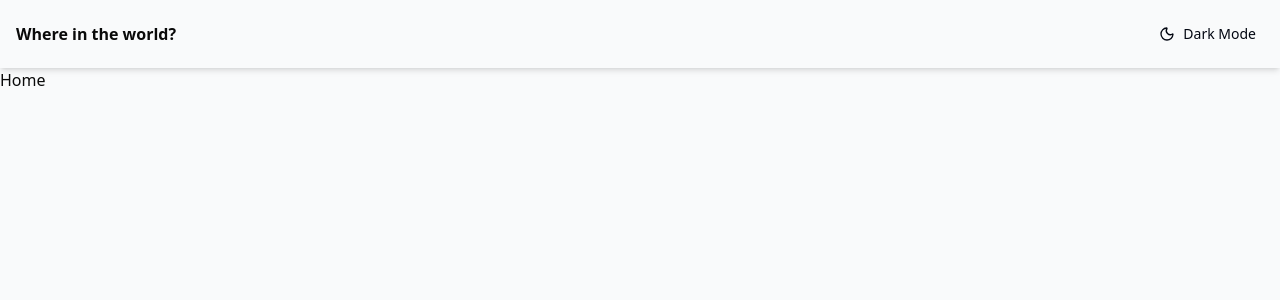
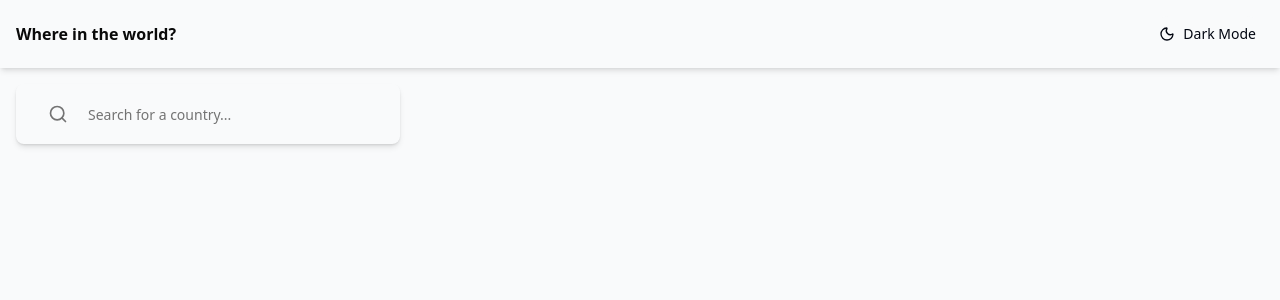
Before and after one commit to Psalmoking/rest-countries, a React (Vite) app: page / in a window 1280 px wide. Shown: the top 300 px of the page. Built offline with nearby package versions, Linux system fonts and the light colour scheme.

Commit message:
feat: add reusable SearchBar component

```diff
--- /dev/null
+++ b/src/components/common/SearchBar.tsx
@@ -0,0 +1,21 @@
+import { Search } from "lucide-react";
+import { Input } from "../ui/input";
+
+interface SearchBarProps {
+  placeholder?: string;
+}
+
+const SearchBar = ({ placeholder }: SearchBarProps) => {
+  return (
+    <div className="relative w-full max-w-sm shadow-md rounded-md flex items-center">
+      <Search className="absolute left-8 h-5 w-5 text-muted-foreground" />
+      <Input
+        type="search"
+        placeholder={placeholder ?? "Search..."}
+        className="pl-18 text-sm border-none h-15"
+      />
+    </div>
+  );
+};
+
+export default SearchBar;
--- a/src/components/layout/AppLayout.tsx
+++ b/src/components/layout/AppLayout.tsx
@@ -18,7 +18,7 @@ const AppLayout = () => {
         <h4>Where in the world?</h4>
         <Button
           onClick={toggleTheme}
-          className="flex p-2 rounded-full bg-gray-100. dark:bg-gray-800. text-black dark:text-white transition"
+          className="flex p-2 rounded-full bg-inherit text-black dark:text-white hover:bg-gray-100 dark:hover:bg-gray-800 transition-colors duration-200"
         >
           <div className="flex items-center gap-2 text-gray-950 dark:text-white ">
             {isDark ? (
--- /dev/null
+++ b/src/components/ui/input.tsx
@@ -0,0 +1,21 @@
+import * as React from "react"
+
+import { cn } from "@/lib/utils"
+
+function Input({ className, type, ...props }: React.ComponentProps<"input">) {
+  return (
+    <input
+      type={type}
+      data-slot="input"
+      className={cn(
+        "file:text-foreground placeholder:text-muted-foreground selection:bg-primary selection:text-primary-foreground dark:bg-input/30 border-input h-9 w-full min-w-0 rounded-md border bg-transparent px-3 py-1 text-base shadow-xs transition-[color,box-shadow] outline-none file:inline-flex file:h-7 file:border-0 file:bg-transparent file:text-sm file:font-medium disabled:pointer-events-none disabled:cursor-not-allowed disabled:opacity-50 md:text-sm",
+        "focus-visible:border-ring focus-visible:ring-ring/50 focus-visible:ring-[3px]",
+        "aria-invalid:ring-destructive/20 dark:aria-invalid:ring-destructive/40 aria-invalid:border-destructive",
+        className
+      )}
+      {...props}
+    />
+  )
+}
+
+export { Input }
--- a/src/pages/Home.tsx
+++ b/src/pages/Home.tsx
@@ -1,7 +1,11 @@
+import SearchBar from "@/components/common/SearchBar";
+
 const Home = () => {
   return (
-    <div>Home</div>
-  )
-}
+    <main className="p-4 space-y-8">
+      <SearchBar placeholder="Search for a country..." />
+    </main>
+  );
+};
 
-export default Home
+export default Home;
```
